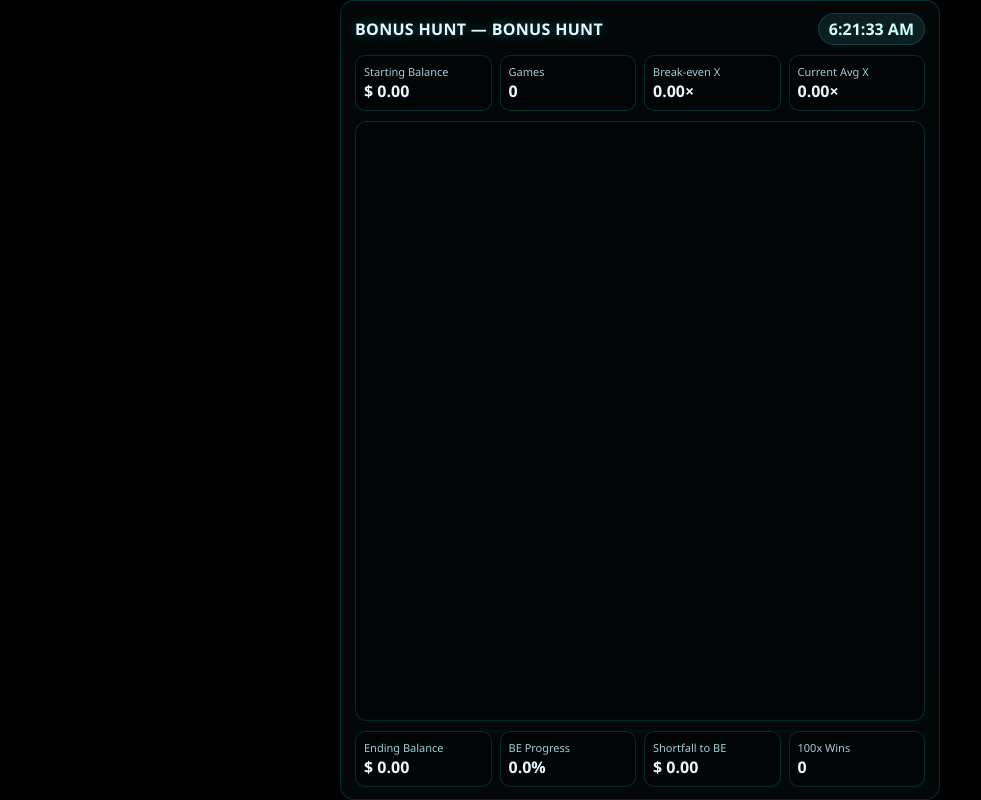
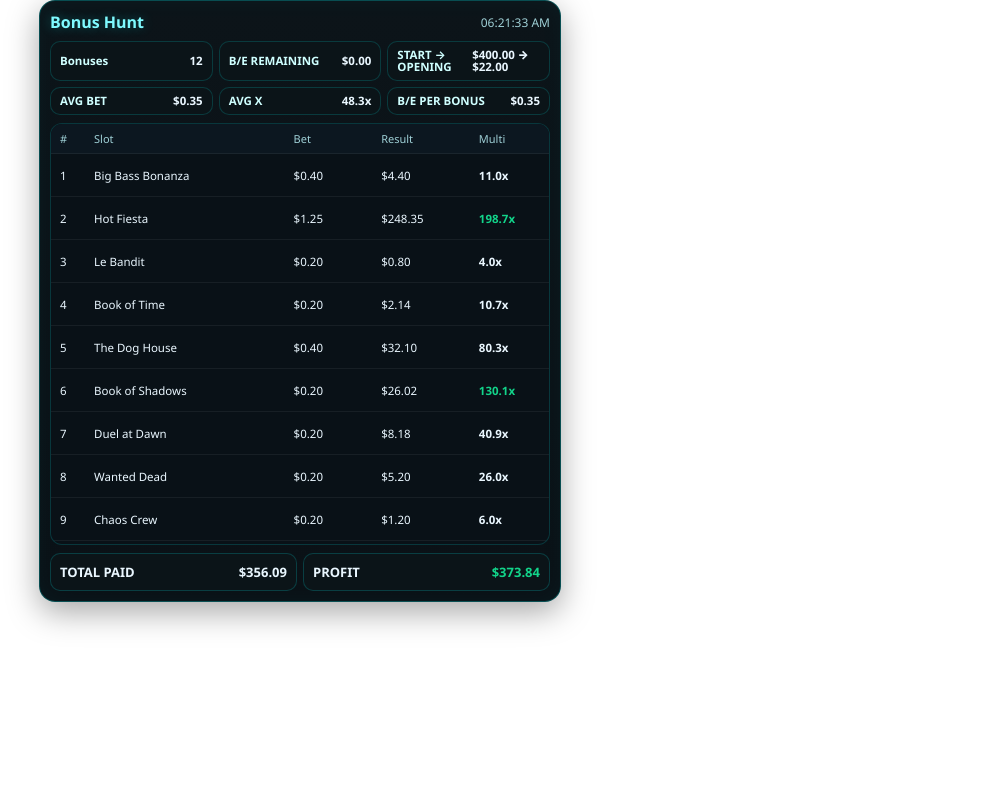
Before and after one commit to Lash3z/l3z-site, a website: page pages/dashboard/admin/bonus_hunt_widget.html in a window 1280 px wide. Shown: the whole page, without its empty margins (0-981 px from the left). Drawn offline with Linux system fonts and the light colour scheme.

Commit message:
Update bonus_hunt_widget.html

```diff
--- a/pages/dashboard/admin/bonus_hunt_widget.html
+++ b/pages/dashboard/admin/bonus_hunt_widget.html
@@ -1,236 +1,218 @@
 <!DOCTYPE html>
 <html lang="en">
 <head>
-<meta charset="utf-8"/>
-<meta name="viewport" content="width=device-width,initial-scale=1"/>
-<title>Bonus Hunt — OBS Widget</title>
+<meta charset="utf-8" />
+<meta name="viewport" content="width=device-width,initial-scale=1" />
+<title>Bonus Hunt — OBS Widget 600x600 (Compact Fill)</title>
 <style>
-  :root{ --ink:#eaf7ff; --muted:#9fd0d6; --teal:#00ffff; --ok:#12f3d6; --warn:#ffb42d; --line:rgba(0,255,255,.16); }
-  html,body{
-    margin:0;height:100%;overflow:hidden;
-    background:#000 url("/assets/media/BG_page.png") center/cover fixed no-repeat;
-    color:var(--ink);font-family:Segoe UI,system-ui,Arial,sans-serif
+  /* Transparent page for OBS */
+  html,body{margin:0;height:100%;background:transparent}
+
+  /* Fixed 600×600 stage */
+  .stage{width:600px;height:600px;display:grid;place-items:center;background:transparent}
+
+  /* Panel */
+  .widget{
+    width:500px;height:580px;padding:10px;
+    background:linear-gradient(180deg,#0c1419,#0a1116);
+    border:1px solid rgba(0,255,255,.25);
+    border-radius:16px; box-shadow:0 10px 32px rgba(0,0,0,.35), inset 0 0 24px rgba(0,255,255,.04);
+    color:#eaf7ff; font-family:Segoe UI,system-ui,-apple-system,Arial,sans-serif;
+    display:grid; grid-template-rows:auto auto 1fr auto; gap:8px;
   }
-  .wrap{
-    width:600px;height:800px;box-sizing:border-box;margin:auto;padding:12px 14px;
-    display:flex;flex-direction:column;gap:10px;
-    background:linear-gradient(180deg,rgba(5,10,12,.70),rgba(5,10,12,.78));
-    border:1px solid var(--line);border-radius:14px;box-shadow:0 6px 24px rgba(0,0,0,.45)
+
+  .heading{display:flex;align-items:center;justify-content:space-between}
+  .title{font-weight:900;color:#7ffaff;text-shadow:0 0 12px rgba(0,255,255,.3)}
+  .stamp{font-size:12px;color:#9fd0d6}
+
+  /* Compact top chips */
+  .chips{display:grid;grid-template-columns:repeat(3,1fr);gap:6px}
+  .chip{
+    display:flex;justify-content:space-between;align-items:center;
+    padding:7px 9px;border:1px solid rgba(0,255,255,.16);border-radius:10px;
+    background:#0b1418;font-size:11.5px;line-height:1.05
   }
-  .topbar{display:flex;align-items:center;gap:12px;justify-content:space-between}
-  .title{font-weight:900;letter-spacing:.02em;text-shadow:0 0 12px rgba(0,255,255,.35)}
-  .pill{padding:4px 10px;border-radius:999px;border:1px solid var(--line);font-weight:800;background:#0b1f21;color:#cfffff}
+  .chip b{color:#cfffff}
+  .chip .v{font-weight:900}
 
-  .stats{display:grid;grid-template-columns:repeat(4,1fr);gap:8px}
-  .stat{background:rgba(0,0,0,.35);border:1px solid var(--line);border-radius:10px;padding:8px}
-  .stat .k{font-size:11px;color:var(--muted)}
-  .stat .v{font-weight:900;margin-top:1px}
-
-  .rows{position:relative;flex:1 1 auto;min-height:0;border:1px solid var(--line);border-radius:12px;background:rgba(0,0,0,.35);overflow:hidden}
-  .list{position:relative;will-change:transform}
-  .inner{position:relative}
-
-  /* grid: # | img | title+provider | bet | payout | x */
-  .row{
-    display:grid;
-    grid-template-columns:32px 56px 1fr 86px 86px 70px;
-    gap:8px;align-items:center;padding:8px 10px;
+  /* Table (Provider removed) */
+  .tableWrap{
+    border:1px solid rgba(0,255,255,.16);border-radius:12px;overflow:hidden;background:#091117;
+    display:grid;grid-template-rows:auto 1fr; /* header + rows fill remaining space */
+    min-height:200px;
+  }
+  /* # | Slot | Bet | Result | Multi */
+  .thead,.trow{display:grid;grid-template-columns:28px 1.9fr .8fr .9fr .6fr;gap:6px}
+  .thead{
+    padding:7px 9px;font-size:11px;color:#9fd0d6;background:#0c1720;
     border-bottom:1px solid rgba(255,255,255,.06)
   }
-  .row:last-child{border-bottom:none}
-  .idx{color:var(--muted);text-align:center;font-weight:800}
-  .thumb{width:56px;height:74px;border:1px solid var(--line);border-radius:8px;overflow:hidden;background:#000}
-  .thumb img{width:100%;height:100%;object-fit:cover;display:block}
-  .slotWrap{min-width:0}
-  .slot{font-weight:800;white-space:nowrap;overflow:hidden;display:block;position:relative}
-  .slot.isOverflow > span{position:absolute;left:0;top:0;white-space:nowrap;animation:marq linear infinite;animation-duration: var(--marqDur,12s);will-change:transform}
-  @keyframes marq{from{transform:translateX(0)}to{transform:translateX(calc(-1 * var(--marqW,300px)))}}
-  .sub{color:var(--muted);font-size:12px;white-space:nowrap;overflow:hidden;text-overflow:ellipsis}
-  .right{justify-self:end;text-align:right}
-  .money{font-variant-numeric:tabular-nums}
-  .x{font-weight:900}
+  .rows{position:relative;overflow:hidden;flex:1} /* height is set dynamically in JS */
+  .trow{
+    padding:5px 9px;height:32px;align-items:center;
+    border-bottom:1px solid rgba(255,255,255,.06);font-size:11.5px
+  }
+  .muti{font-weight:900}
+  .pos{color:#12d48a}.neg{color:#e25a6f}
+  .mono{font-variant-numeric:tabular-nums}
 
-  .statsBtm{display:grid;grid-template-columns:repeat(4,1fr);gap:8px}
-  @media (max-width:620px){ .wrap{width:100vw;height:100vh;border-radius:0} }
+  /* Bottom stats (TOTAL PAID + PROFIT) */
+  .footerStats{display:grid;grid-template-columns:1fr 1fr;gap:6px}
+  .foot{
+    display:flex;justify-content:space-between;align-items:center;
+    padding:9px;border:1px solid rgba(0,255,255,.18);border-radius:10px;background:#0b1418;
+    font-size:13px;font-weight:700
+  }
 </style>
 </head>
 <body>
-<div class="wrap">
-  <div class="topbar">
-    <div class="title">BONUS HUNT — <span id="wTitle">UNTITLED</span></div>
-    <span id="wTime" class="pill">—</span>
-  </div>
+<div class="stage">
+  <div class="widget" id="app">
+    <div class="heading">
+      <div class="title">Bonus Hunt</div>
+      <div class="stamp" id="stamp">—</div>
+    </div>
 
-  <!-- TOP stats -->
-  <div class="stats">
-    <div class="stat"><div class="k">Starting Balance</div><div class="v" id="s_start">$ 0.00</div></div>
-    <div class="stat"><div class="k">Games</div><div class="v" id="s_games">0</div></div>
-    <div class="stat"><div class="k">Break-even X</div><div class="v" id="s_bex">0.00×</div></div>
-    <div class="stat"><div class="k">Current Avg X</div><div class="v" id="s_avgx">0.00×</div></div>
-  </div>
+    <!-- chips -->
+    <div class="chips" id="chips"></div>
 
-  <!-- list (endless upward loop) -->
-  <div class="rows">
-    <div id="wRows" class="list"></div>
-  </div>
+    <!-- table -->
+    <div class="tableWrap" id="tableWrap">
+      <div class="thead" id="thead">
+        <div>#</div><div>Slot</div><div class="mono">Bet</div><div class="mono">Result</div><div>Multi</div>
+      </div>
+      <div class="rows" id="rows"></div>
+    </div>
 
-  <!-- BOTTOM stats -->
-  <div class="statsBtm">
-    <div class="stat"><div class="k">Ending Balance</div><div class="v" id="s_end">$ 0.00</div></div>
-    <div class="stat"><div class="k">BE Progress</div><div class="v" id="s_beprog">0.0%</div></div>
-    <div class="stat"><div class="k">Shortfall to BE</div><div class="v" id="s_short">$ 0.00</div></div>
-    <div class="stat"><div class="k">100x Wins</div><div class="v" id="s_100x">0</div></div>
+    <!-- bottom: Total Paid + Profit -->
+    <div class="footerStats">
+      <div class="foot"><span>TOTAL PAID</span><span class="mono" id="paid">$0.00</span></div>
+      <div class="foot"><span>PROFIT</span><span class="mono" id="profit">$0.00</span></div>
+    </div>
   </div>
 </div>
 
 <script>
 (function(){
   "use strict";
-  const K_BUILDER='bh:builder:bonus', K_G='bh:games', K_R='bh:results', K_S='bh:starting';
+  const $=(s,r=document)=>r.querySelector(s);
+  const fmt$=n=>isFinite(n)?("$"+Number(n).toFixed(2)):"—";
+  const fmtX=n=>isFinite(n)?(Number(n).toFixed(1)+"x"):"—";
+  const sum=(a,f=Number)=>a.reduce((t,x)=>t+(+f(x)||0),0);
+  const mean=(a,f=Number)=>a.length?sum(a,f)/a.length:0;
+  function sget(k){try{const v=localStorage.getItem(k);return v?JSON.parse(v):null}catch{return null}}
+  function nowStamp(){const d=new Date();return d.toLocaleTimeString([], {hour:"2-digit",minute:"2-digit",second:"2-digit"})}
 
-  const rowsEl = document.getElementById('wRows');
-  const money = n => '$ '+Number(n||0).toFixed(2);
-  const fmtX = n => Number(n||0).toFixed(2)+'×';
-  const esc = s => (s??'').toString().replace(/[&<>"']/g, m=>({'&':'&amp;','<':'&lt;','>':'&gt;','"':'&quot;',"'":'&#39;'}[m]));
-
-  // normalize any old "slot images/" paths to "slot_images/"
-  const fixPath = (u)=> typeof u==='string' ? u.replace(/slot images\//g,'slot_images/') : u;
-
-  const MIN_ROWS=6, SPEED=22; // px/sec upward
-  let offset=0, lastTs=0, paused=false, blockH=0;
-
-  const sget=(k)=>{try{const v=localStorage.getItem(k);return v?JSON.parse(v):null}catch{return null}};
-
-  function loadSource(){
-    const b=sget(K_BUILDER);
-    if(b && Array.isArray(b.games) && b.games.length){ return {title:b.title||'BONUS HUNT', games:b.games, results:b.results||[], starting:+b.startingBalance||0}; }
-    const g=sget(K_G)||[], r=sget(K_R)||[], s=+(sget(K_S)||0);
-    return {title:'BONUS HUNT', games:g, results:r, starting:s};
-  }
-
-  function calc(){
-    const src=loadSource();
-    const byId=new Map((src.results||[]).map(r=>[r.gameId,r]));
-    const entries=(src.games||[]).map(g=>{
-      const r=byId.get(g.id)||{};
-      const bet = (r.bet!=null? +r.bet : +g.betSize)||0;
-      const win = +r.win||0;
-      const x = (r.x!=null)? +r.x : (bet>0? (win/bet) : 0);
-      return {
-        title:(g.title||'').toString(),
-        provider:(g.provider||'').toString(),
-        img: fixPath(g.image||g.imageUrl||''),
-        bet, win, x
-      };
-    });
-
-    const tBet=entries.reduce((a,e)=>a+e.bet,0);
-    const tWin=entries.reduce((a,e)=>a+e.win,0);
-
-    const starting=+src.starting||0;
+  function readBH(){
+    const live=sget('bh:live'); if(live?.entries) return live;
+    const draft=sget('bh:draft'); if(draft?.entries) return draft;
     return {
-      title:src.title||'BONUS HUNT',
-      entries,
-      stats:{
-        start:starting,
-        games:entries.length,
-        beX: (tBet>0 && starting>0)? (starting/tBet):0,
-        avgX:(tBet>0)?(tWin/tBet):0,
-        end:tWin,
-        beProg:(starting>0)?(tWin/starting):0,
-        shortfall:(starting>0)?Math.max(0,starting-tWin):0,
-        x100: entries.filter(e=>e.x>=100).length
-      }
+      start:400, opening:22,
+      entries:[
+        {slot:"Big Bass Bonanza", bet:0.40, payout:4.40, x:11.0},
+        {slot:"Hot Fiesta", bet:1.25, payout:248.35, x:198.7},
+        {slot:"Le Bandit", bet:0.20, payout:0.80, x:4.0},
+        {slot:"Book of Time", bet:0.20, payout:2.14, x:10.7},
+        {slot:"The Dog House", bet:0.40, payout:32.10, x:80.3},
+        {slot:"Book of Shadows", bet:0.20, payout:26.02, x:130.1},
+        {slot:"Duel at Dawn", bet:0.20, payout:8.18, x:40.9},
+        {slot:"Wanted Dead", bet:0.20, payout:5.20, x:26.0},
+        {slot:"Chaos Crew", bet:0.20, payout:1.20, x:6.0},
+        {slot:"Sweet Bonanza", bet:0.40, payout:14.80, x:37.0},
+        {slot:"Gates of Olympus", bet:0.40, payout:12.00, x:30.0},
+        {slot:"Hop N Pop", bet:0.20, payout:0.90, x:4.5}
+      ]
     };
   }
 
-  function rowsHTML(entries){
-    return entries.map((e,i)=>`
-      <div class="row">
-        <div class="idx">${i+1}</div>
-        <div class="thumb">${e.img? `<img src="${esc(e.img)}" alt="">` : ''}</div>
-        <div class="slotWrap">
-          <div class="slot"><span>${esc(e.title||'—')}</span></div>
-          <div class="sub">${esc(e.provider||'—')}</div>
-        </div>
-        <div class="right money">${money(e.bet)}</div>
-        <div class="right money">${money(e.win)}</div>
-        <div class="right x">${(e.win>0||e.x>0)? Number(e.x||0).toFixed(2)+'×' : '—'}</div>
-      </div>
-    `).join('');
+  function compute(model){
+    const e=model.entries||[];
+    const played=e.filter(x=>x.payout!=null || x.done===true);
+    const totalCost=sum(played,x=>x.bet);
+    const totalPaid=sum(played,x=>x.payout);
+    const avgBet=mean(played,x=>x.bet);
+    const avgX=played.length?mean(played,x=>x.x || ((x.payout||0)/(x.bet||1))):0;
+    const beRemaining=Math.max(0,totalCost-totalPaid);
+    const bePerBonus=played.length?(totalCost/played.length):0;
+    const profit=(model.opening!=null?(totalPaid-totalCost+model.opening):(totalPaid-totalCost));
+    return {
+      count:played.length,start:+model.start||0,opening:+model.opening||0,
+      totalPaid,avgBet,avgX,beRemaining,bePerBonus,profit,
+      rows:played.map((x,i)=>({idx:i+1,slot:x.slot||"—",bet:+x.bet||0,payout:+x.payout||0,multi:(x.x!=null?+x.x:((+x.payout||0)/(+x.bet||1)))}))
+    };
   }
 
-  function applyMarquee(container){
-    container.querySelectorAll('.slot').forEach(el=>{
-      const span=el.querySelector('span');
-      el.classList.remove('isOverflow');
-      el.style.removeProperty('--marqW'); el.style.removeProperty('--marqDur');
-      if(span && span.scrollWidth>el.clientWidth){
-        el.classList.add('isOverflow');
-        const overflow=span.scrollWidth-el.clientWidth+40;
-        el.style.setProperty('--marqW', overflow+'px');
-        el.style.setProperty('--marqDur', Math.max(6, overflow/60)+'s');
-      }
+  function paintChips(s){
+    const chips=[
+      {k:'Bonuses',v:String(s.count)},
+      {k:'B/E REMAINING',v:fmt$(s.beRemaining)},
+      {k:'START → OPENING',v:`${fmt$(s.start)} → ${fmt$(s.opening)}`},
+      {k:'AVG BET',v:fmt$(s.avgBet)},
+      {k:'AVG X',v:fmtX(s.avgX)},
+      {k:'B/E PER BONUS',v:fmt$(s.bePerBonus)},
+    ];
+    const host=$('#chips'); host.innerHTML='';
+    chips.forEach(c=>{
+      const d=document.createElement('div');
+      d.className='chip'; d.innerHTML=`<b>${c.k}</b><span class="v mono">${c.v}</span>`;
+      host.appendChild(d);
     });
   }
 
-  function render(){
-    const d=calc();
+  let timer=null, phase=0;
+  function paintRows(rows){
+    const host=$('#rows'); host.innerHTML='';
+    const dup=rows.concat(rows);
 
-    document.getElementById('wTitle').textContent=d.title.toUpperCase();
-    document.getElementById('wTime').textContent=new Date().toLocaleTimeString();
+    dup.forEach(r=>{
+      const row=document.createElement('div');
+      row.className='trow';
+      row.innerHTML=`
+        <div>${r.idx}</div>
+        <div title="${r.slot}">${r.slot}</div>
+        <div class="mono">${fmt$(r.bet)}</div>
+        <div class="mono">${fmt$(r.payout)}</div>
+        <div class="muti ${r.multi>=100?'pos':''}">${fmtX(r.multi)}</div>`;
+      host.appendChild(row);
+    });
 
-    const s=d.stats;
-    document.getElementById('s_start').textContent=money(s.start);
-    document.getElementById('s_games').textContent=s.games;
-    document.getElementById('s_bex').textContent=fmtX(s.beX);
-    document.getElementById('s_avgx').textContent=fmtX(s.avgX);
-    document.getElementById('s_end').textContent=money(s.end);
-    document.getElementById('s_beprog').textContent=(s.beProg*100).toFixed(1)+'%';
-    document.getElementById('s_short').textContent=money(s.shortfall);
-    document.getElementById('s_100x').textContent=s.x100;
+    // Dynamically size the visible rows area to fill all remaining space
+    const wrap = $('#tableWrap');
+    const headH = $('#thead').offsetHeight || 0;
+    const avail = Math.max(160, wrap.clientHeight - headH); // fill, but keep a sensible minimum
+    host.style.height = avail + 'px';
 
-    // build seamless loop (duplicate block)
-    const htmlOne = rowsHTML(d.entries);
-    rowsEl.innerHTML = `<div class="inner" id="blk1">${htmlOne}</div><div class="inner" id="blk2">${htmlOne}</div>`;
+    // Calculate how many rows actually fit, then autoscroll only if needed
+    const rowH = 32;
+    const viewRows = Math.max(Math.floor(avail / rowH), 3);
+    if(timer) clearInterval(timer);
+    host.scrollTop=0; phase=0;
 
-    applyMarquee(document.getElementById('blk1'));
-    applyMarquee(document.getElementById('blk2'));
-
-    const blk1=document.getElementById('blk1');
-    blockH = blk1 ? blk1.offsetHeight : 0;
-
-    if(offset >= blockH) offset=0;
-    rowsEl.style.transform=`translateY(${-offset}px)`;
+    if(rows.length > viewRows){
+      timer=setInterval(()=>{
+        phase=(phase+1)%(rows.length);
+        host.scrollTo({top:rowH*phase,behavior:'smooth'});
+      }, 2200);
+    }
   }
 
-  function loop(ts){
-    if(!lastTs) lastTs=ts;
-    const dt=(ts-lastTs)/1000; lastTs=ts;
-
-    const totalRows = rowsEl.querySelectorAll('.row').length/2; // duplicated
-    const hostH=rowsEl.parentElement.clientHeight;
-
-    if(!paused && blockH>hostH && totalRows>=MIN_ROWS){
-      offset += 22*dt;  // SPEED
-      if(offset >= blockH){ offset=0; }
-      rowsEl.style.transform=`translateY(${-offset}px)`;
-    }else{
-      if(offset!==0){ offset=0; rowsEl.style.transform='translateY(0)'; }
-    }
-    requestAnimationFrame(loop);
+  function paintFooter(s){
+    $('#stamp').textContent=nowStamp();
+    $('#paid').textContent=fmt$(s.totalPaid);
+    const pf=$('#profit');
+    pf.textContent=(s.profit<0?'-':'')+fmt$(Math.abs(s.profit));
+    pf.className='mono '+(s.profit>=0?'pos':'neg');
   }
 
-  rowsEl.parentElement.addEventListener('mouseenter',()=>paused=true);
-  rowsEl.parentElement.addEventListener('mouseleave',()=>paused=false);
+  function boot(){
+    const model=readBH(), stats=compute(model);
+    paintChips(stats); paintRows(stats.rows); paintFooter(stats);
+  }
 
-  render();
-  setInterval(render,1000);
-  window.addEventListener('storage', e=>{
-    if([K_BUILDER,K_G,K_R,K_S].includes(e.key)) render();
-  });
-
-  requestAnimationFrame(loop);
+  boot();
+  // Refresh from localStorage periodically (and resize rows if stage changes)
+  setInterval(boot,5000);
+  addEventListener('resize', boot);
 })();
 </script>
 </body>
```
